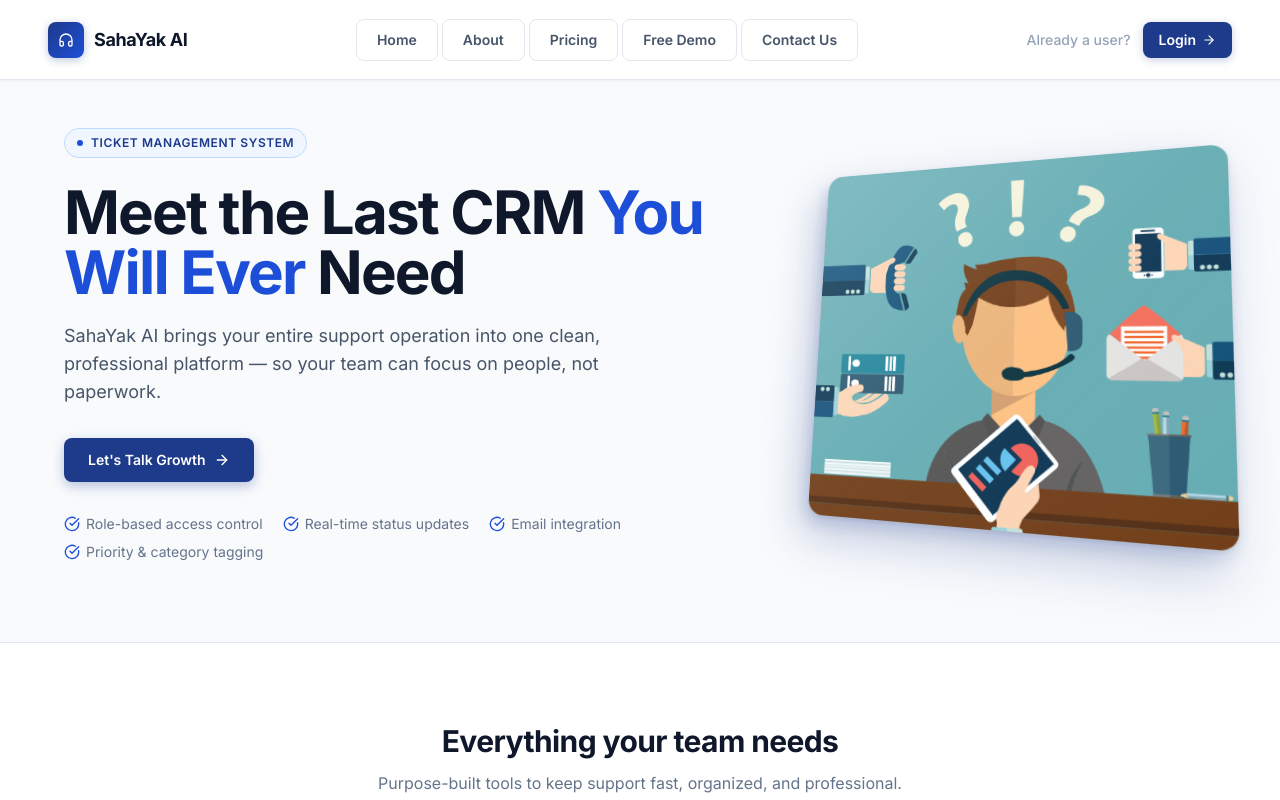
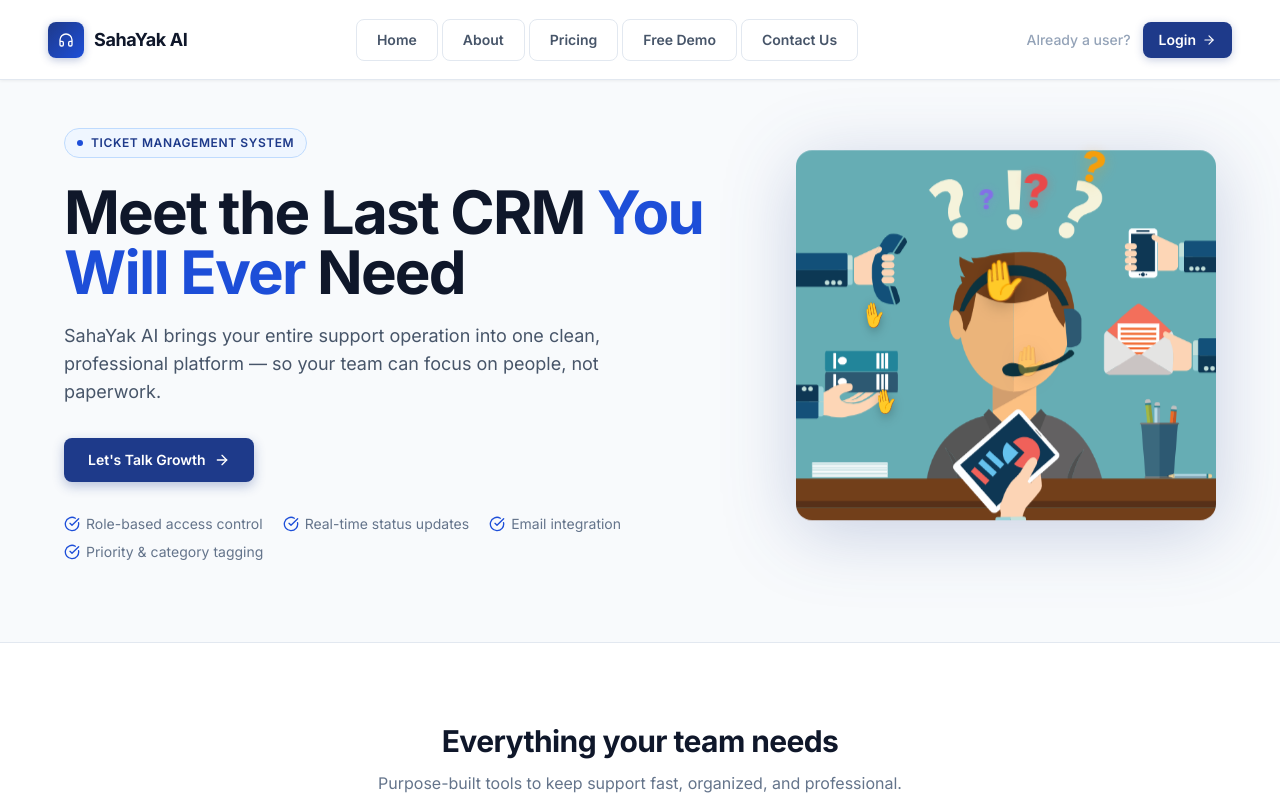
Before and after one commit to Dead3010/SahaYak, a React (Vite) app in the folder frontend/: page / in a window 1280 px wide. Shown: the top 800 px of the page. Built offline with nearby package versions, Linux system fonts and the light colour scheme.

Commit message:
3D Hands

```diff
--- a/frontend/src/index.css
+++ b/frontend/src/index.css
@@ -109,6 +109,29 @@
     50%  { transform: perspective(900px) rotateY(-12deg) rotateX(6deg) translateY(-14px); }
     100% { transform: perspective(900px) rotateY(-12deg) rotateX(6deg) translateY(0px); }
   }
+  .hero-float {
+    animation: heroFloat 4s ease-in-out infinite;
+  }
+  @keyframes heroFloat {
+    0%   { transform: translateY(0px); }
+    50%  { transform: translateY(-10px); }
+    100% { transform: translateY(0px); }
+  }
+  @keyframes flyHand {
+    0%   { transform: perspective(500px) translateX(0px) translateY(0px) rotateY(-50deg) rotateZ(-15deg) scale(0.6); opacity: 0; }
+    12%  { opacity: 1; }
+    65%  { transform: perspective(500px) translateX(170px) translateY(-10px) rotateY(-20deg) rotateZ(-5deg) scale(1.05); opacity: 1; }
+    85%  { transform: perspective(500px) translateX(195px) translateY(-5px) rotateY(-10deg) rotateZ(0deg) scale(1); opacity: 0.4; }
+    100% { transform: perspective(500px) translateX(210px) translateY(0px) rotateY(0deg) rotateZ(5deg) scale(0.9); opacity: 0; }
+  }
+  @keyframes popQ {
+    0%   { transform: scale(0) rotate(-25deg) translateY(5px); opacity: 0; }
+    18%  { transform: scale(1.5) rotate(18deg) translateY(-8px); opacity: 1; }
+    35%  { transform: scale(0.85) rotate(-12deg) translateY(0px); opacity: 1; }
+    55%  { transform: scale(1.2) rotate(10deg) translateY(-10px); opacity: 1; }
+    75%  { transform: scale(0.95) rotate(-6deg) translateY(-4px); opacity: 0.9; }
+    100% { transform: scale(0) rotate(25deg) translateY(-20px); opacity: 0; }
+  }
   .float-3d-reverse {
     animation: float3dReverse 5s ease-in-out infinite;
   }
--- a/frontend/src/pages/Landing.tsx
+++ b/frontend/src/pages/Landing.tsx
@@ -281,26 +281,67 @@
           </div>
 
           {/* Image side */}
-          <div className="flex-shrink-0 lg:w-[420px] flex items-center justify-center" style={{ perspective: '900px' }}>
-            <div
-              className="relative float-3d"
-              style={{ transformStyle: 'preserve-3d' }}
-            >
+          <div className="flex-shrink-0 lg:w-[420px] flex items-center justify-center">
+            <div className="relative hero-float" style={{ width: '100%', maxWidth: '420px' }}>
+
+              {/* Main image */}
               <img
                 src="/images/support-agent-1.png"
                 alt="Support agent illustration"
-                className="w-full max-w-sm lg:max-w-full rounded-2xl"
+                className="w-full rounded-2xl relative z-10"
                 style={{
-                  boxShadow: '-12px 20px 48px rgba(30,58,138,0.25), -4px 8px 16px rgba(30,58,138,0.15), 0 2px 4px rgba(0,0,0,0.08)',
+                  filter: 'drop-shadow(0 12px 36px rgba(30,58,138,0.22))',
                 }}
               />
-              {/* 3D depth layer */}
-              <div
-                className="absolute inset-0 rounded-2xl pointer-events-none"
-                style={{
-                  background: 'linear-gradient(135deg, rgba(255,255,255,0.18) 0%, rgba(255,255,255,0.04) 50%, transparent 100%)',
-                }}
-              />
+
+              {/* Flying hands — come one by one from the left toward the agent */}
+              {[
+                { delay: '0s',    top: '38%', size: '2.2rem' },
+                { delay: '0.9s',  top: '52%', size: '1.9rem' },
+                { delay: '1.8s',  top: '30%', size: '2.4rem' },
+                { delay: '2.7s',  top: '62%', size: '2rem'   },
+              ].map((h, i) => (
+                <span
+                  key={i}
+                  style={{
+                    position: 'absolute',
+                    top: h.top,
+                    left: '4%',
+                    fontSize: h.size,
+                    animation: `flyHand 2.8s ${h.delay} ease-in-out infinite`,
+                    zIndex: 20,
+                    pointerEvents: 'none',
+                    display: 'block',
+                    filter: 'drop-shadow(0 4px 8px rgba(0,0,0,0.25))',
+                  }}
+                >✋</span>
+              ))}
+
+              {/* Frustrated question marks above the agent's head */}
+              {[
+                { delay: '0.4s',  top: '8%',  left: '54%', size: '2.6rem', color: '#ef4444' },
+                { delay: '1.3s',  top: '3%',  left: '68%', size: '1.9rem', color: '#f59e0b' },
+                { delay: '2.2s',  top: '10%', left: '43%', size: '2.1rem', color: '#8b5cf6' },
+              ].map((q, i) => (
+                <span
+                  key={i}
+                  style={{
+                    position: 'absolute',
+                    top: q.top,
+                    left: q.left,
+                    fontSize: q.size,
+                    color: q.color,
+                    fontWeight: 900,
+                    fontFamily: 'Inter, sans-serif',
+                    animation: `popQ 2.2s ${q.delay} ease-in-out infinite`,
+                    zIndex: 20,
+                    pointerEvents: 'none',
+                    textShadow: `0 2px 10px ${q.color}55`,
+                    lineHeight: 1,
+                  }}
+                >?</span>
+              ))}
+
             </div>
           </div>
         </div>
```
